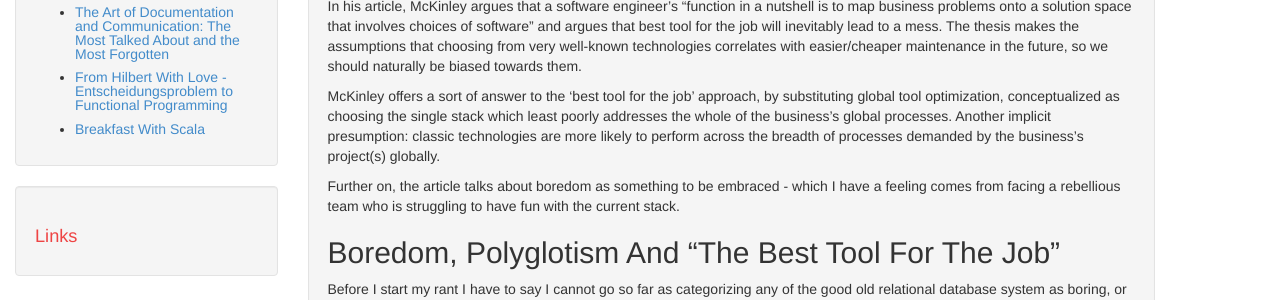
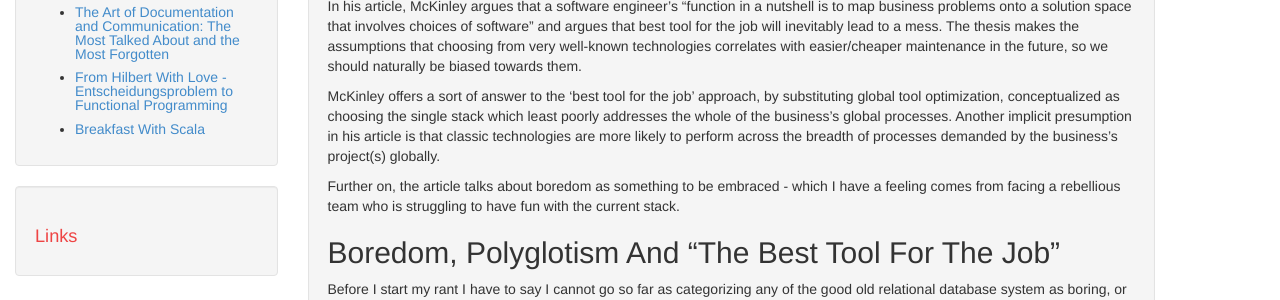
Before and after one commit to esfand-r/esfand-r.github.com, a Jekyll site: the page built from _posts/2015-04-09-don't-choose-boring-technology.markdown, in a window 1280 px wide and 900 px high. Shown: the part 267-567 px from the top of the window. Built offline with Jekyll 4.4.1, drawn with Linux system fonts in a browser that asks for light colours; Markdown is read by kramdown in place of the engine named in the settings; comment, search, counter and statistics services are not loaded.

Commit message:
Updated 2015-04-09-don't-choose-boring-technology.markdown

```diff
--- a/_posts/2015-04-09-don't-choose-boring-technology.markdown
+++ b/_posts/2015-04-09-don't-choose-boring-technology.markdown
@@ -15,7 +15,7 @@ A couple of days ago I came across an article titled [“Choose Boring Technolog
 ## McKinley Paradigm of Boredom
 In his article, McKinley argues that a software engineer’s “function in a nutshell is to map business problems onto a solution space that involves choices of software” and argues that best tool for the job will inevitably lead to a mess. The thesis makes the assumptions that choosing from very well-known technologies correlates with easier/cheaper maintenance in the future, so we should naturally be biased towards them.
 
-McKinley offers a sort of answer to the ‘best tool for the job’ approach, by substituting global tool optimization, conceptualized as choosing the single stack which least poorly addresses the whole of the business’s global processes. Another implicit presumption: classic technologies are more likely to perform across the breadth of processes demanded by the business’s project(s) globally.
+McKinley offers a sort of answer to the ‘best tool for the job’ approach, by substituting global tool optimization, conceptualized as choosing the single stack which least poorly addresses the whole of the business’s global processes. Another implicit presumption in his article is that classic technologies are more likely to perform across the breadth of processes demanded by the business’s project(s) globally.
 
 Further on, the article talks about boredom as something to be embraced - which I have a feeling comes from facing a rebellious team who is struggling to have fun with the current stack.
 
```
